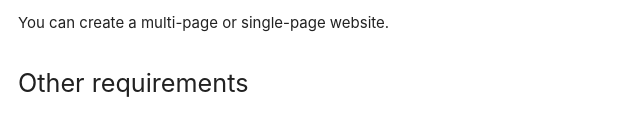
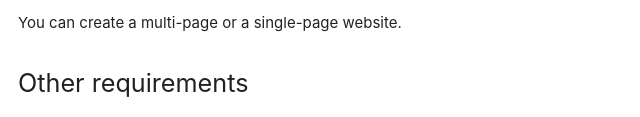
Before and after one commit to progbase/woss, a website: page a/1.html in a window 1280 px wide. Shown: the part 651-768 px from the top of the page, 174-814 px from the left. Drawn offline with nearby package versions, Linux system fonts and the light colour scheme; files that its build step writes are made by us from their sources.

Commit message:
Update 1.html

```diff
--- a/a/1.html
+++ b/a/1.html
@@ -42,7 +42,7 @@
             <li class="collection-item">Publish your website on any hosting platform (for instance, GitHub Pages)</li>
             <li class="collection-item">Submit a link to your published website <a href="https://forms.gle/5TvzDtcD4sDwAg7t5">here</a></li>
         </ul>
-        <p>You can create a multi-page or single-page website.</p>
+        <p>You can create a multi-page or a single-page website.</p>
         <h2 class="flow-text">Other requirements</h2>
         <ul class="collection">
             <li class="collection-item">Use any online task management tool to track your team members collaboration (for instance, Trello). Make it public and provide a link in your submission</li>
```
